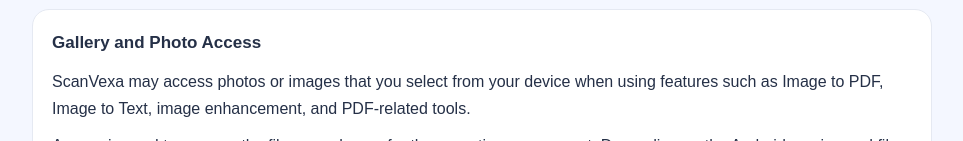
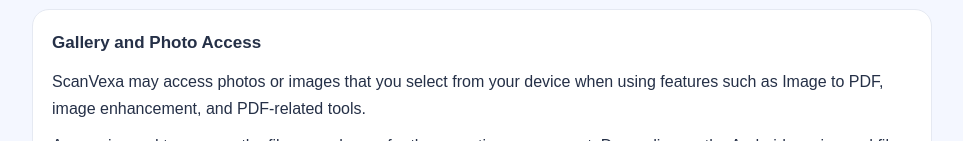
Before and after one commit to Zulfiqar-Ali-Hunxai/privacy-policy, a plain HTML site: page index.html in a window 1280 px wide. Shown: the part 811-952 px from the top of the page, without its empty margins (158-1121 px from the left). Drawn offline with Linux system fonts and the light colour scheme.

Commit message:
index.html

```diff
--- a/index.html
+++ b/index.html
@@ -50,7 +50,7 @@
     <p>Camera access is used to capture images for scanning and document processing. The camera is not intended to operate in the background.</p>
   </section>
   <section class="card"><h3>Gallery and Photo Access</h3>
-    <p>ScanVexa may access photos or images that you select from your device when using features such as Image to PDF, Image to Text, image enhancement, and PDF-related tools.</p>
+    <p>ScanVexa may access photos or images that you select from your device when using features such as Image to PDF, image enhancement, and PDF-related tools.</p>
     <p>Access is used to process the files you choose for the operation you request. Depending on the Android version and file selection method, access may be limited to selected items or may require broader media permission.</p>
   </section>
   <section class="card"><h3>Files and Document Access</h3>
```
